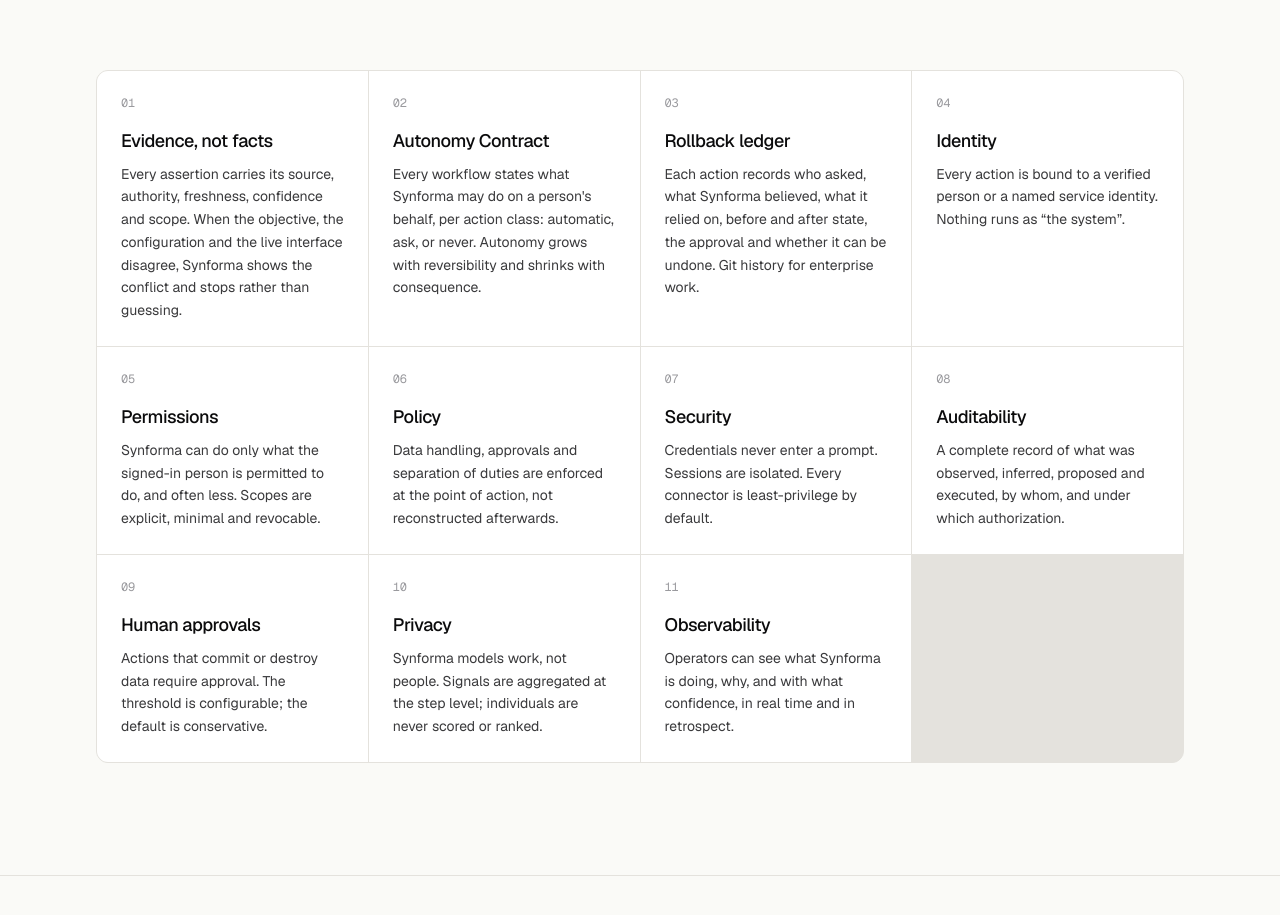
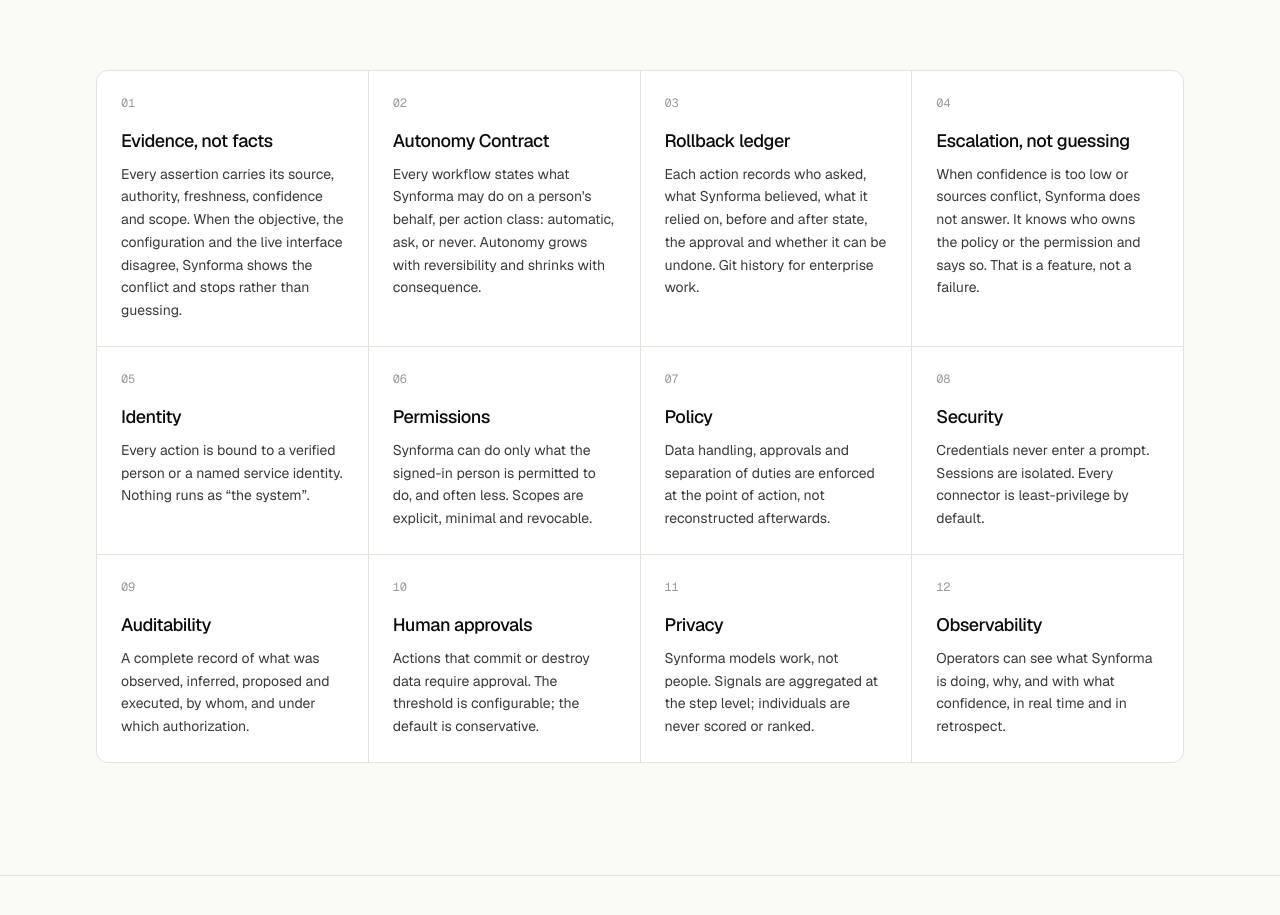
Before and after one commit to goinghamm9/Experimentation, a Next.js app in the folder synforma/: page / in a window 1280 px wide. Shown: the part 9701-10616 px from the top of the page. Built offline with nearby package versions, Linux system fonts and the light colour scheme.

Commit message:
site: twelfth trust guarantee (escalation, not guessing)
Co-Authored-By: Claude Fable 5.1 <noreply@anthropic.com>
Claude-Session: https://claude.ai/code/session_019fosDBtdDWcfprc5TnsYSo

```diff
--- a/synforma/components/site/trust.tsx
+++ b/synforma/components/site/trust.tsx
@@ -13,6 +13,10 @@ const GUARANTEES: { title: string; body: string }[] = [
   {
     title: "Rollback ledger",
     body: "Each action records who asked, what Synforma believed, what it relied on, before and after state, the approval and whether it can be undone. Git history for enterprise work.",
+  },
+  {
+    title: "Escalation, not guessing",
+    body: "When confidence is too low or sources conflict, Synforma does not answer. It knows who owns the policy or the permission and says so. That is a feature, not a failure.",
   },
   {
     title: "Identity",
```
